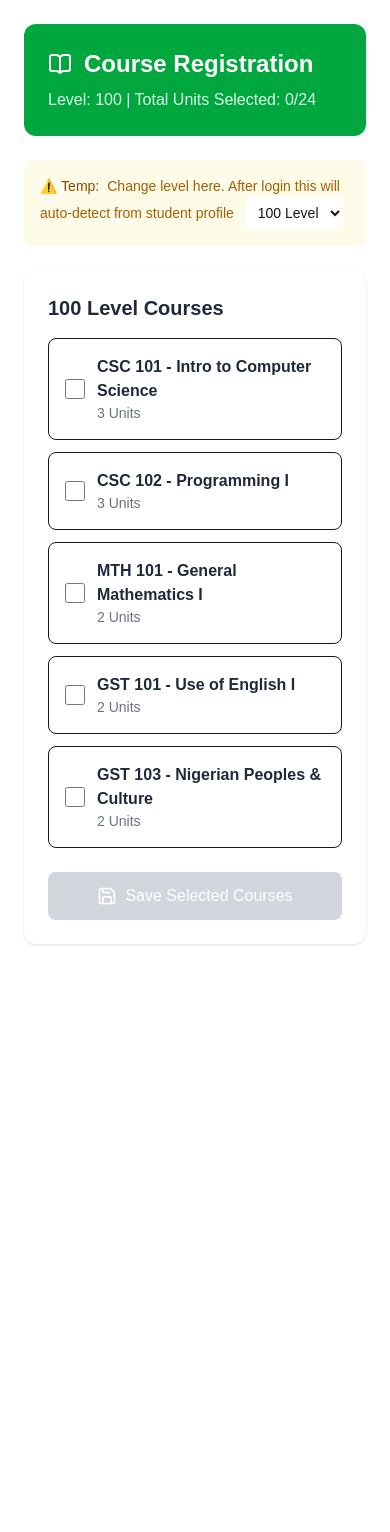
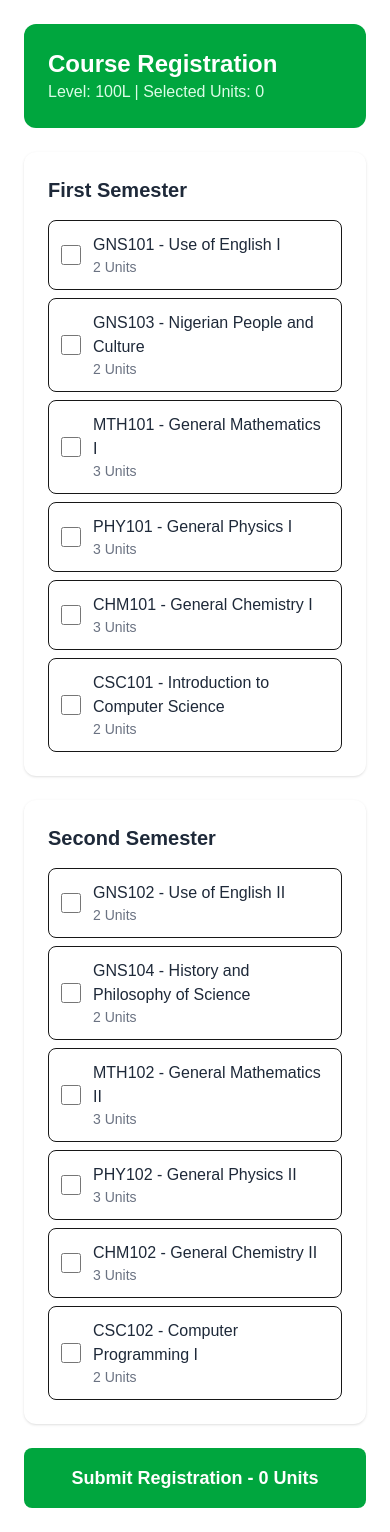
Before and after one commit to akinsolaoluwasegun19-cyber/school-portal, a Next.js app: page /courses in a window 390 px wide. Before the commit the page ends 968 px from the top, so only its background shows below. Built offline with nearby package versions, Linux system fonts and the light colour scheme.

Commit message:
restore exact dashboard design + mobile responsive

```diff
--- a/app/courses/page.tsx
+++ b/app/courses/page.tsx
@@ -1,127 +1,85 @@
 'use client'
 import { useState } from 'react'
-import { BookOpen, Save } from 'lucide-react'
+import { allCourses } from '../../lib/courses'
 
 export default function CoursesPage() {
-  // Later: replace this with student level from login/session
-  const [studentLevel, setStudentLevel] = useState('100')
+  // Later: get student level from profile. For now hardcode 100L
+  const studentLevel = '100L'
   const [selectedCourses, setSelectedCourses] = useState<string[]>([])
 
-  // Replace this with your real Bells course list
-  const allCourses = {
-    '100': [
-      { code: 'CSC 101', title: 'Intro to Computer Science', unit: 3 },
-      { code: 'CSC 102', title: 'Programming I', unit: 3 },
-      { code: 'MTH 101', title: 'General Mathematics I', unit: 2 },
-      { code: 'GST 101', title: 'Use of English I', unit: 2 },
-      { code: 'GST 103', title: 'Nigerian Peoples & Culture', unit: 2 },
-    ],
-    '200': [
-      { code: 'CSC 201', title: 'Data Structures', unit: 3 },
-      { code: 'CSC 202', title: 'Programming II', unit: 3 },
-      { code: 'CSC 203', title: 'Digital Logic', unit: 2 },
-      { code: 'MTH 201', title: 'General Mathematics III', unit: 2 },
-    ],
-    '300': [
-      { code: 'CSC 301', title: 'Database Systems', unit: 3 },
-      { code: 'CSC 302', title: 'Web Development', unit: 2 },
-      { code: 'CSC 303', title: 'Operating Systems', unit: 3 },
-    ],
-    '400': [
-      { code: 'CSC 401', title: 'Software Engineering', unit: 3 },
-      { code: 'CSC 402', title: 'Project', unit: 6 },
-    ]
+  const levelCourses = allCourses.filter(c => c.level === studentLevel)
+  const firstSem = levelCourses.filter(c => c.semester === 'First')
+  const secondSem = levelCourses.filter(c => c.semester === 'Second')
+
+  const toggleCourse = (code: string) => {
+    setSelectedCourses(prev =>
+      prev.includes(code) ? prev.filter(c => c !== code) : [...prev, code]
+    )
   }
 
-  const coursesForLevel = allCourses[studentLevel] || []
-  const totalUnits = coursesForLevel
+  const totalUnits = levelCourses
     .filter(c => selectedCourses.includes(c.code))
     .reduce((sum, c) => sum + c.unit, 0)
 
-  const toggleCourse = (code: string) => {
-    setSelectedCourses(prev =>
-      prev.includes(code)
-       ? prev.filter(c => c!== code)
-        : [...prev, code]
-    )
-  }
-
-  const saveCourses = () => {
-    if (totalUnits > 24) {
-      alert(`⚠️ Total units ${totalUnits} exceeds 24 units limit!`)
-      return
-    }
-    alert(`✅ Saved! You selected: ${selectedCourses.join(', ')}\nTotal Units: ${totalUnits}`)
-    // Later: send to API/database here
+  const handleSubmit = () => {
+    alert(`Registered ${selectedCourses.length} courses\nTotal Units: ${totalUnits}\n\nCourses: ${selectedCourses.join(', ')}`)
   }
 
   return (
     <div className="space-y-6">
-      {/* Header Card */}
       <div className="bg-green-600 text-white p-6 rounded-xl">
-        <h1 className="text-2xl md:text-3xl font-bold flex items-center gap-3">
-          <BookOpen /> Course Registration
-        </h1>
-        <p className="text-green-100 mt-2">
-          Level: {studentLevel} | Total Units Selected: {totalUnits}/24
-        </p>
+        <h1 className="text-2xl font-bold">Course Registration</h1>
+        <p className="text-green-100">Level: {studentLevel} | Selected Units: {totalUnits}</p>
       </div>
 
-      {/* Temp Level Selector - Remove after login */}
-      <div className="bg-yellow-50 border-yellow-200 p-4 rounded-lg text-sm">
-        <span className="font-medium text-yellow-800">⚠️ Temp:</span>
-        <span className="text-yellow-700 ml-2">Change level here. After login this will auto-detect from student profile</span>
-        <select
-          value={studentLevel}
-          onChange={(e) => {setStudentLevel(e.target.value); setSelectedCourses([])}}
-          className="ml-3 p-2 border-yellow-300 rounded-lg bg-white"
-        >
-          <option value="100">100 Level</option>
-          <option value="200">200 Level</option>
-          <option value="300">300 Level</option>
-          <option value="400">400 Level</option>
-        </select>
-      </div>
-
-      {/* Course List */}
+      {/* First Semester */}
       <div className="bg-white p-6 rounded-xl shadow-sm">
-        <h2 className="text-xl font-bold text-gray-800 mb-4">
-          {studentLevel} Level Courses
-        </h2>
-
-        <div className="space-y-3">
-          {coursesForLevel.length > 0? (
-            coursesForLevel.map((course) => (
-              <label
-                key={course.code}
-                className="flex items-center gap-3 p-4 border rounded-lg hover:bg-green-50 cursor-pointer transition"
-              >
+        <h2 className="text-xl font-bold mb-4 text-gray-800">First Semester</h2>
+        <div className="space-y-2">
+          {firstSem.map(course => (
+            <label key={course.code} className="flex items-center gap-3 p-3 border rounded-lg hover:bg-green-50 cursor-pointer transition">
               <input
                 type="checkbox"
                 checked={selectedCourses.includes(course.code)}
                 onChange={() => toggleCourse(course.code)}
-                  className="w-5 h-5 text-green-600 rounded"
+                className="w-5 h-5 text-green-600 rounded focus:ring-green-500"
               />
               <div className="flex-1">
-                  <p className="font-semibold text-gray-800">{course.code} - {course.title}</p>
-                  <p className="text-sm text-gray-500">{course.unit} Units</p>
+                <p className="font-medium text-gray-800">{course.code} - {course.title}</p>
+                <p className="text-sm text-gray-500">{course.unit} Unit{course.unit > 1 ? 's' : ''}</p>
               </div>
             </label>
-            ))
-          ) : (
-            <p className="text-gray-500 text-center py-8">No courses found for {studentLevel} Level</p>
-          )}
+          ))}
+        </div>
       </div>
 
-        {/* Save Button */}
+      {/* Second Semester */}
+      <div className="bg-white p-6 rounded-xl shadow-sm">
+        <h2 className="text-xl font-bold mb-4 text-gray-800">Second Semester</h2>
+        <div className="space-y-2">
+          {secondSem.map(course => (
+            <label key={course.code} className="flex items-center gap-3 p-3 border rounded-lg hover:bg-green-50 cursor-pointer transition">
+              <input
+                type="checkbox"
+                checked={selectedCourses.includes(course.code)}
+                onChange={() => toggleCourse(code.code)}
+                className="w-5 h-5 text-green-600 rounded focus:ring-green-500"
+              />
+              <div className="flex-1">
+                <p className="font-medium text-gray-800">{course.code} - {course.title}</p>
+                <p className="text-sm text-gray-500">{course.unit} Unit{course.unit > 1 ? 's' : ''}</p>
+              </div>
+            </label>
+          ))}
+        </div>
+      </div>
+
       <button
-          onClick={saveCourses}
-          disabled={selectedCourses.length === 0}
-          className="mt-6 w-full bg-green-600 text-white py-3 rounded-lg font-medium flex items-center justify-center gap-2 hover:bg-green-700 disabled:bg-gray-300 disabled:cursor-not-allowed transition"
+        onClick={handleSubmit}
+        className="w-full bg-green-600 text-white py-4 rounded-lg font-bold hover:bg-green-700 transition text-lg"
       >
-          <Save size={20} /> Save Selected Courses
+        Submit Registration - {totalUnits} Units
       </button>
-      </div>
     </div>
   )
 }
--- /dev/null
+++ b/lib/courses.ts
@@ -0,0 +1,25 @@
+export type Course = {
+  code: string
+  title: string
+  unit: number
+  level: string
+  semester: 'First' | 'Second'
+}
+
+export const allCourses: Course[] = [
+  // FIRST SEMESTER 100L
+  { code: 'GNS101', title: 'Use of English I', unit: 2, level: '100L', semester: 'First' },
+  { code: 'GNS103', title: 'Nigerian People and Culture', unit: 2, level: '100L', semester: 'First' },
+  { code: 'MTH101', title: 'General Mathematics I', unit: 3, level: '100L', semester: 'First' },
+  { code: 'PHY101', title: 'General Physics I', unit: 3, level: '100L', semester: 'First' },
+  { code: 'CHM101', title: 'General Chemistry I', unit: 3, level: '100L', semester: 'First' },
+  { code: 'CSC101', title: 'Introduction to Computer Science', unit: 2, level: '100L', semester: 'First' },
+
+  // SECOND SEMESTER 100L
+  { code: 'GNS102', title: 'Use of English II', unit: 2, level: '100L', semester: 'Second' },
+  { code: 'GNS104', title: 'History and Philosophy of Science', unit: 2, level: '100L', semester: 'Second' },
+  { code: 'MTH102', title: 'General Mathematics II', unit: 3, level: '100L', semester: 'Second' },
+  { code: 'PHY102', title: 'General Physics II', unit: 3, level: '100L', semester: 'Second' },
+  { code: 'CHM102', title: 'General Chemistry II', unit: 3, level: '100L', semester: 'Second' },
+  { code: 'CSC102', title: 'Computer Programming I', unit: 2, level: '100L', semester: 'Second' },
+]
```
Lines whose indentation alone changed are shown as unchanged.
